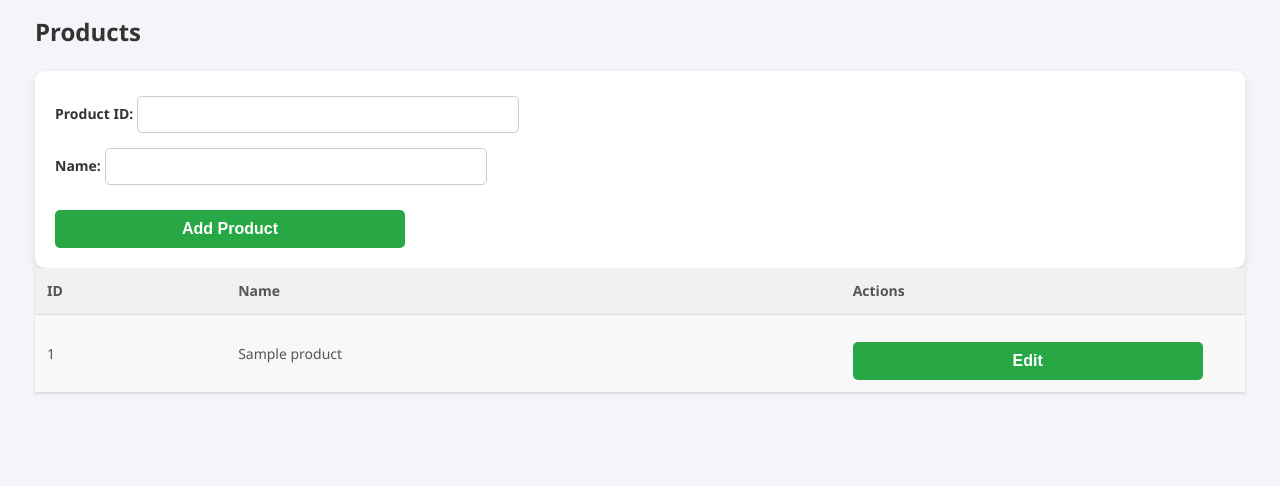
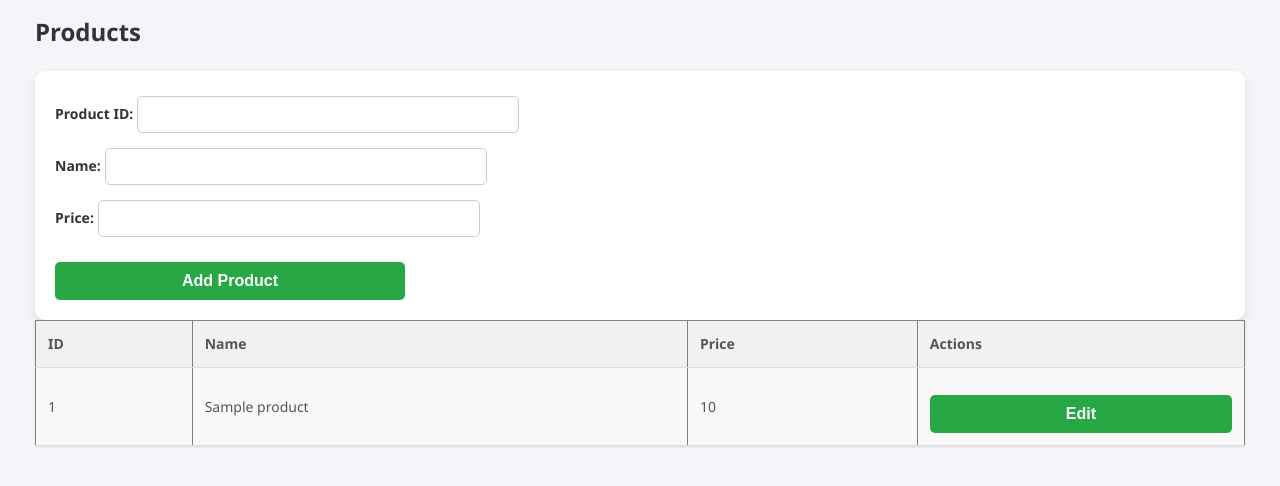
Before and after one commit to nareshkannasln/Product-Management, a Flask app: template templates/products.html in a window 1280 px wide. Shown: the part 177-663 px from the top of the page. Run offline with Flask 3, Linux system fonts and the light colour scheme; the template is opened without the code that fills it: most values are stand-ins (such as "Sample title", 1, 10 or a date in 2020).

Commit message:
Updated on name duplications

```diff
--- a/app.py
+++ b/app.py
@@ -36,21 +36,39 @@ def products():
 
 # Add new product
 @app.route('/products/add', methods=['POST'])
+
 def add_product():
     product_id = request.form['product_id']
-    name = request.form['name']
-    cursor.execute("INSERT INTO products (product_id, name) VALUES (%s, %s)", (product_id, name))
+    name = request.form['name'].strip()
+    price = request.form['price']
+
+    # Check for duplicate product name
+    cursor.execute("SELECT * FROM products WHERE name = %s", (name,))
+    existing_product = cursor.fetchone()
+
+    if existing_product:
+        # return "Product name already exists. Please choose a different name."
+        return redirect(url_for('products'))
+
+    # Insert new product if name is unique
+    cursor.execute("INSERT INTO products (product_id, name, Price) VALUES (%s, %s, %s)", (product_id, name, price))
     db.commit()
     return redirect(url_for('products'))
+
 
 # Edit existing product
 @app.route('/products/edit', methods=['POST'])
 def edit_product():
     product_id = request.form['product_id']
     name = request.form['name']
-    cursor.execute("UPDATE products SET name = %s WHERE product_id = %s", (name, product_id))
+    Price = request.form['price']  # lowercase and consistent
+
+    # Update both name and price in the database
+    cursor.execute("UPDATE products SET name = %s, price = %s WHERE product_id = %s", (name, Price, product_id))
     db.commit()
+
     return redirect(url_for('products'))
+
 
 
 # ========================== Locations ==========================
--- a/templates/movements.html
+++ b/templates/movements.html
@@ -8,7 +8,7 @@
     <label>Product:
         <select name="product_id">
             {% for p in products %}
-            <option value="{{ p.product_id }}">{{ p.name }}</option>
+            <option value="{{ p.product_id }}"> {{p.product_id}}, {{ p.name }}</option>
             {% endfor %}
         </select>
     </label>
--- a/templates/products.html
+++ b/templates/products.html
@@ -7,19 +7,30 @@
     <label>Product ID:
         <input type="text" name="product_id" pattern="^PID\d{2}$" required title="Product ID must start with 'PID' followed by two digits (e.g., PID01)">
     </label>
-    <label>Name: <input type="text" name="name" required></label>
+    <label>Name:
+        <input type="text" name="name" required >
+    </label>
+    <label>Price:
+        <input type="number" name="price" step="0.01" required>
+    </label>
     <button type="submit">Add Product</button>
 </form>
 
 <!-- Product Table -->
-<table>
-    <tr><th>ID</th><th>Name</th><th>Actions</th></tr>
+<table border="1" cellpadding="5" cellspacing="0">
+    <tr>
+        <th>ID</th>
+        <th>Name</th>
+        <th>Price</th>
+        <th>Actions</th>
+    </tr>
     {% for p in products %}
     <tr>
         <td>{{ p.product_id }}</td>
         <td>{{ p.name }}</td>
+        <td>{{ p.price }}</td>
         <td>
-            <button onclick="openEditModal('{{ p.product_id }}', '{{ p.name }}')">Edit</button>
+            <button onclick="openEditModal('{{ p.product_id }}', '{{ p.name }}', '{{ p.price }}')">Edit</button>
         </td>
     </tr>
     {% endfor %}
@@ -29,16 +40,22 @@
 <div id="editModal" style="display:none;" class="modal">
     <form id="editForm" action="/products/edit" method="post">
         <input type="hidden" name="product_id" id="edit_product_id">
-        <label>Name: <input type="text" name="name" id="edit_name" required></label>
+        <label>Name:
+            <input type="text" name="name" id="edit_name" required>
+        </label>
+        <label>Price:
+            <input type="number" name="price" id="edit_price" step="0.01" required>
+        </label>
         <button type="submit">Save</button>
         <button type="button" onclick="closeEditModal()">Cancel</button>
     </form>
 </div>
 
 <script>
-function openEditModal(id, name) {
+function openEditModal(id, name, price) {
     document.getElementById('edit_product_id').value = id;
     document.getElementById('edit_name').value = name;
+    document.getElementById('edit_price').value = price;
     document.getElementById('editModal').style.display = 'block';
 }
 function closeEditModal() {
```
